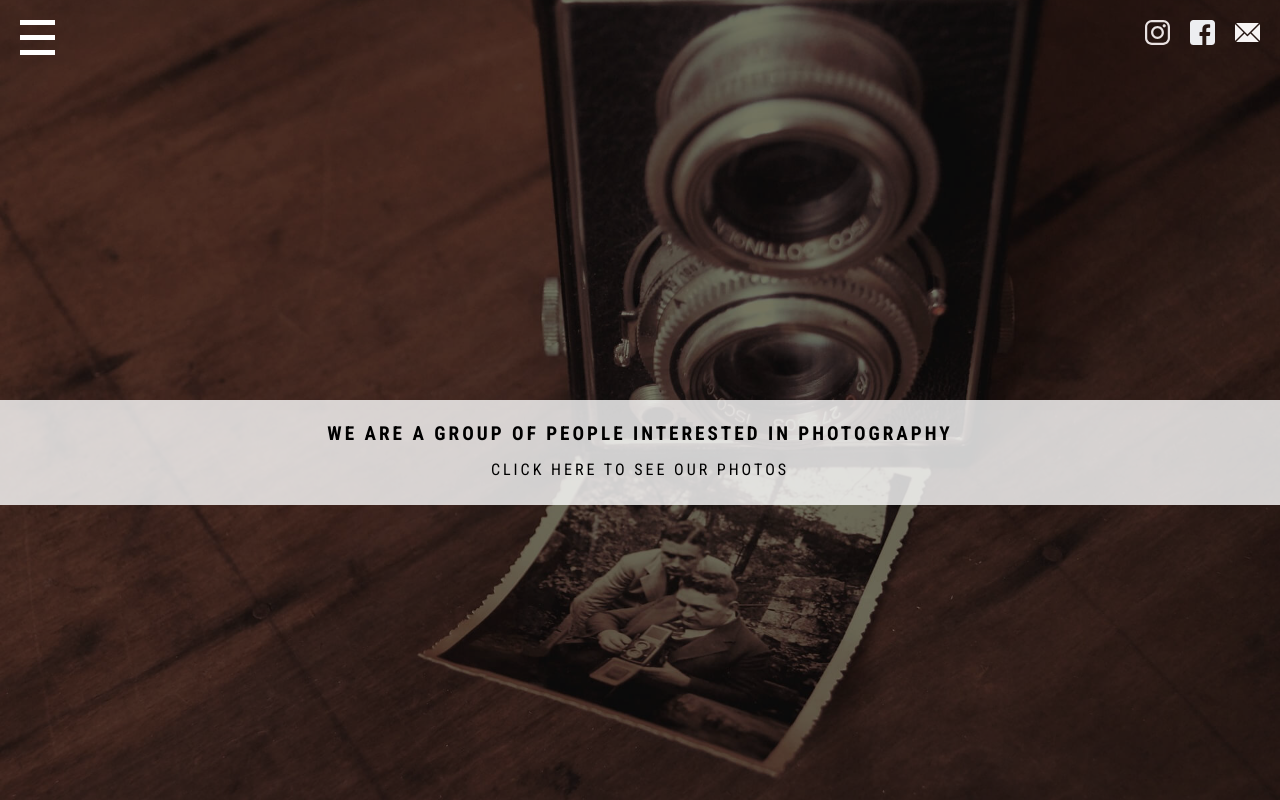
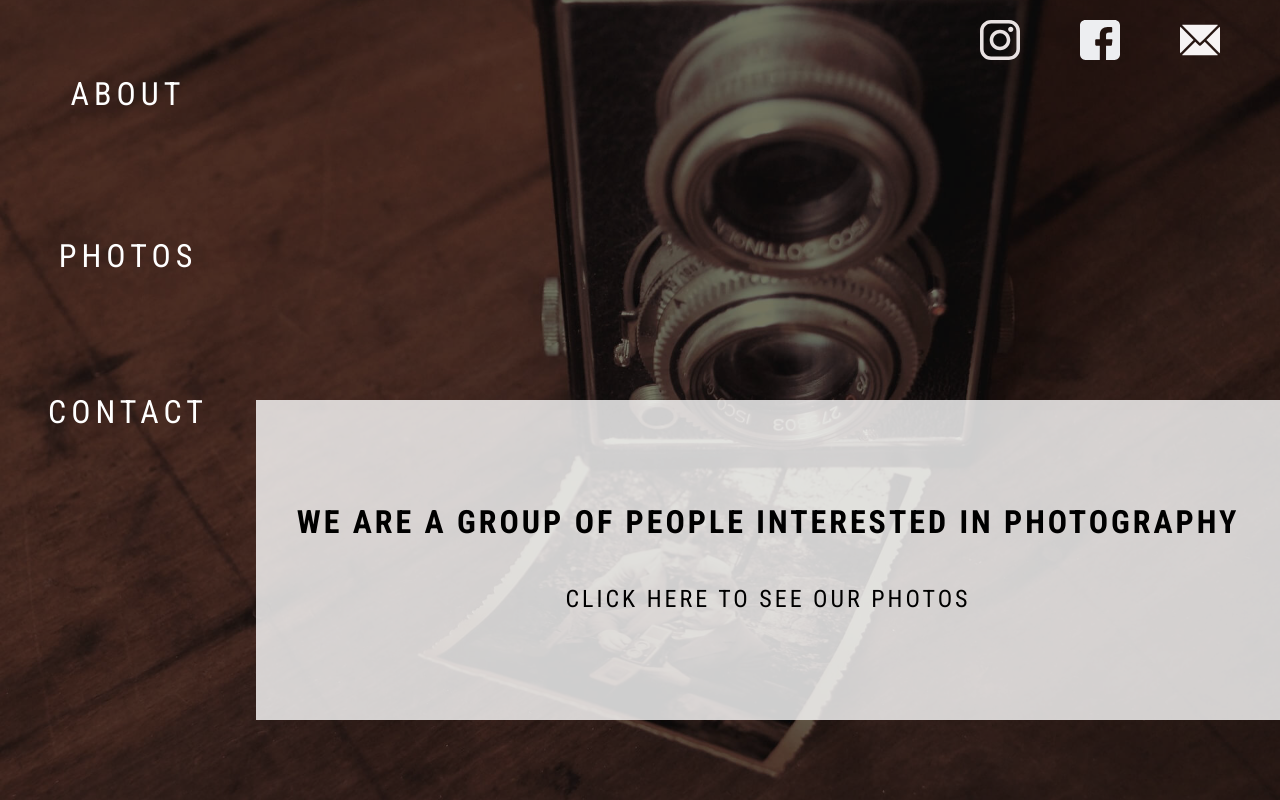
Before and after one commit to KarolChilimoniuk/3Obiektywy, a website: page src/content/index.html in a window 1280 px wide. Drawn offline with nearby package versions, Linux system fonts and the light colour scheme; files that its build step writes are made by us from their sources; files whose address does not match are found by name.

Commit message:
added desktop styles for mainPage

```diff
--- a/src/js/main.js
+++ b/src/js/main.js
@@ -1,6 +1,6 @@
 "use strict";
 
-const mobileNav = document.querySelector(".navigation--js");
+const nav = document.querySelector(".navigation--js");
 const burgerIcon = document.querySelector(".menu__switcher--js");
 const loaderContainer = document.querySelector(".loader");
 const header = document.querySelector(".header");
@@ -11,7 +11,7 @@ const submenu = document.querySelector(".submenu--js");
 ("");
 burgerIcon.addEventListener("click", () => {
   burgerIcon.classList.toggle("no__active");
-  mobileNav.classList.toggle("mobileMove");
+  nav.classList.toggle("mobileMove");
 });
 
 photographers.addEventListener("click", () => {
@@ -23,6 +23,9 @@ photographers.addEventListener("click", () => {
     loaderContainer.classList.add("loader--hidden");
     header.classList.add("header--visible");
     burgerIcon.classList.add("menu__switcher--visible");
+    if (window.innerWidth >= 1024) {
+      nav.classList.add("navigation--visible");
+    }
   }, 2000);
 
   setTimeout(() => {
--- a/src/scss/_mainPage.scss
+++ b/src/scss/_mainPage.scss
@@ -69,10 +69,20 @@ body {
       top: 0;
     }
 
+    &__link {
+      cursor: default;
+    }
+
     &__icon {
+      cursor: pointer;
       display: inline-block;
       margin-right: 20px;
       width: 25px;
+
+      @media(min-width: 1024px) {
+        margin-right: 60px;
+        width: 40px;
+      }
     }
 
     .menu__switcher {
@@ -128,6 +138,10 @@ body {
           transform: rotateZ(40deg);
         }
       }
+
+      @media (min-width: 1024px) {
+        display: none;
+      }
     }
 
     .background__filter {
@@ -148,7 +162,7 @@ body {
       left: -120%;
       position: fixed;
       top: 0;
-      transition: left 0.9s cubic-bezier(0.77, 0, 0.175, 1);
+      transition: left 1.5s cubic-bezier(0.77, 0, 0.175, 1);
       width: 50%;
       z-index: 2;
 
@@ -160,10 +174,19 @@ body {
         letter-spacing: 3px;
         list-style: none;
         padding: 0 20px 0 20px;
+
+        @media(min-width: 1024px) {
+          height: 60%;
+        }
       }
 
       &__item {
+        cursor: pointer;
         text-align: center;
+
+        @media(min-width: 1024px) {
+          line-height: 3rem;
+        }
 
         &:nth-child(2) {
           position: relative;
@@ -175,6 +198,15 @@ body {
         color: $white;
         text-decoration: none;
         text-transform: uppercase;
+
+        @media(min-width: 1024px) {
+          font-size: 2rem;
+          letter-spacing: 5px;
+
+          &:hover {
+            font-size: 2.2rem;
+          }
+        }
       }
 
       .submenu {
@@ -203,11 +235,29 @@ body {
           cursor: pointer;
           text-decoration: none;
           text-transform: uppercase;
+
+          @media(min-width:1024px) {
+            font-size: 1.2rem;
+          }
         }
 
         &--visible {
           display: flex;
           transform: translateX(0);
+        }
+      }
+
+      @media(min-width: 1024px) {
+        background-color: transparent;
+        display: flex;
+        flex-direction: column;
+        justify-content: flex-start;
+        position: fixed;
+        top: 0;
+        width: 20%;
+
+        &--visible {
+          left: 0;
         }
       }
     }
@@ -226,7 +276,7 @@ body {
       text-transform: uppercase;
       top: 50%;
       transform: translateY(-50%) translateX(-130%) scale(0.01);
-      transition: all 1.5s 1s linear;
+      transition: all 1.0s 1s linear;
       width: 100%;
 
       &--visible {
@@ -237,15 +287,43 @@ body {
       &__header {
         font-size: 1.2rem;
         text-align: center;
+
+        @media(min-width: 1024px) {
+          font-size: 2rem;
+        }
       }
 
       &__description {
         text-align: center;
+
+        @media(min-width: 1024px) {
+          font-size: 1.5rem;
+        }
       }
 
       &__link {
         color: $black;
         text-decoration: none;
+
+        @media(min-width: 1024px) {
+          cursor: pointer;
+
+          &:hover {
+            font-weight: bold;
+            text-decoration: underline;
+          }
+        }
+      }
+
+      @media(min-width: 1024px) {
+        display: flex;
+        flex-direction: column;
+        justify-content: center;
+        min-height: 40%;
+        right: 0;
+        text-align: center;
+        width: 80%;
+        ;
       }
     }
   }
```
